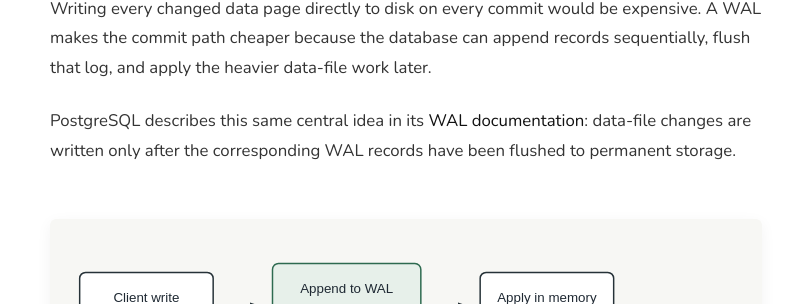
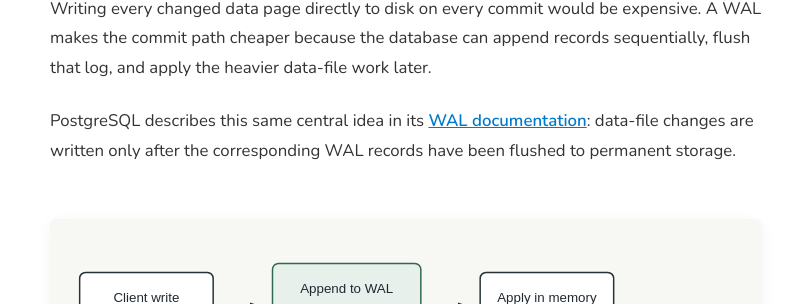
Before and after one commit to alex-carvalho/alex-carvalho.github.io, a Jekyll site: the page built from _posts/2026-07-07-write-ahead-log-wal-in-go.md, in a window 1280 px wide. Shown: the part 1359-1663 px from the top of the page, without its empty margins (234-1027 px from the left). Built offline with Jekyll 4.4.1, drawn with Linux system fonts in a browser that asks for light colours.

Commit message:
fix links color

```diff
--- a/assets/css/style.scss
+++ b/assets/css/style.scss
@@ -250,6 +250,24 @@ p {
   color: #333;
 }
 
+/* Post/Page Body Links */
+.post-single__content p a,
+.post-single__content li a,
+.page__content p a,
+.page__content li a {
+  color: #007acc;
+  text-decoration: underline;
+  font-weight: 600;
+}
+
+.post-single__content p a:hover,
+.post-single__content li a:hover,
+.page__content p a:hover,
+.page__content li a:hover {
+  color: #005f73;
+}
+
+
 .post-single__content h2,
 .post-single__content h3,
 .post-single__content h4 {
```
